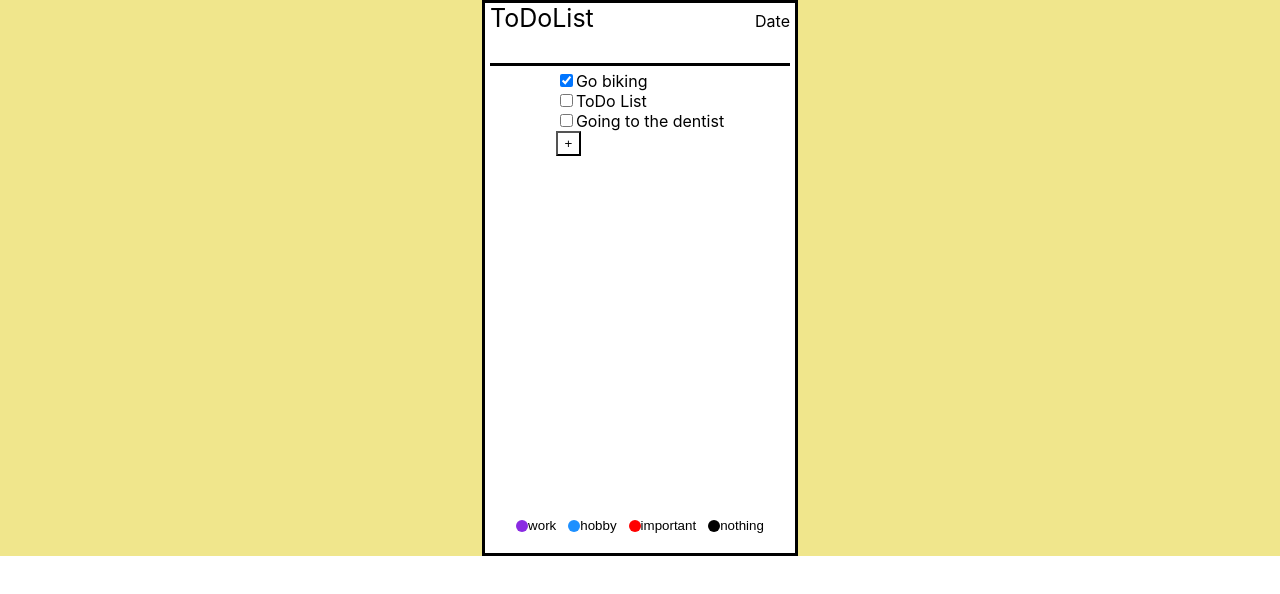
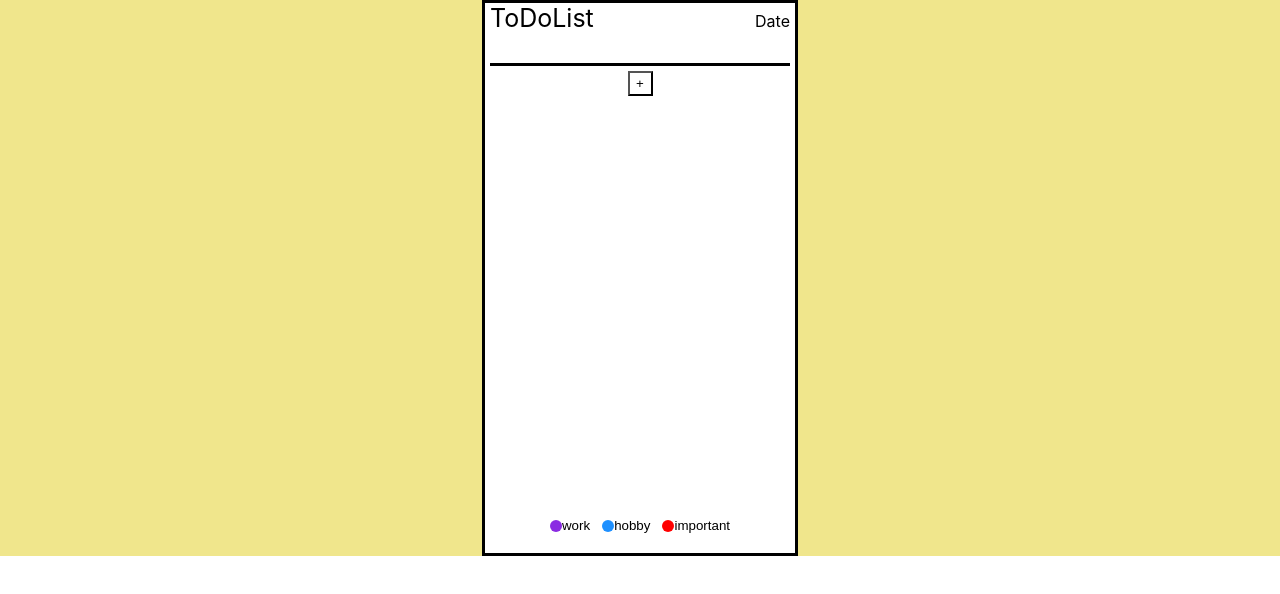
Before and after one commit to Meysam8722/todo, a React (Create React App) app: page / in a window 1280 px wide. Shown: the top 594 px of the page. Built offline with nearby package versions, Linux system fonts and the light colour scheme.

Commit message:
Applying the filters

```diff
--- a/package.json
+++ b/package.json
@@ -4,7 +4,7 @@
   "private": true,
   "dependencies": {
     "@testing-library/jest-dom": "^4.2.4",
-    "@testing-library/react": "^9.3.2",
+    "@testing-library/react": "^11.0.4",
     "@testing-library/user-event": "^7.1.2",
     "react": "^16.13.1",
     "react-dom": "^16.13.1",
--- a/src/ToDo/Subcomponent/ToDoFilter.js
+++ b/src/ToDo/Subcomponent/ToDoFilter.js
@@ -1,7 +1,11 @@
 import React from "react";
 import {ToDoStyles} from "./styles/ToDoStyles";
 
-function ToDoFilter ({toDo, filter}){
+function ToDoFilter ({filter, onChooseFilter}){
+
+    const handleChooseFilter = (item) => {
+        onChooseFilter(item);
+    }
 
 
     const getColor = (item) => {
@@ -21,7 +25,7 @@ function ToDoFilter ({toDo, filter}){
         <div style={ToDoStyles.toDoFilter}>
             {filter.map((item) => {
                 return(
-                    <button style={ToDoStyles.filter}>
+                    <button style={ToDoStyles.filter} onClick={() => handleChooseFilter(item)}>
                         <div style={{...ToDoStyles.circle,...{backgroundColor: getColor(item)}}}>
 
                         </div>
--- a/src/ToDo/Subcomponent/ToDoList.js
+++ b/src/ToDo/Subcomponent/ToDoList.js
@@ -2,18 +2,14 @@ import React from "react";
 import {ToDoStyles} from "./styles/ToDoStyles";
 import ToDoItem from "./ToDoItem";
 
-function ToDoList({toDo, showInputTab, onHandleClick, onChangeCheck}) {
+function ToDoList({toDo, showInputTab, onHandleClick, showCategories}) {
 
-
-    const handleChangeCheck = () => {
-        // onChangeCheck();
-    }
 
     const handleClick = () => {
         onHandleClick();
     }
 
-
+    toDo = toDo.filter((element) => showCategories.includes(element.category));
     return (
         <div style={ToDoStyles.toDoList}>
             {toDo.map((item, index) => {
--- a/src/ToDo/ToDo.js
+++ b/src/ToDo/ToDo.js
@@ -9,49 +9,55 @@ import {ToDoStyles} from "./Subcomponent/styles/ToDoStyles";
 class ToDo extends React.Component {
     constructor(props) {
         super(props);
-        this.handleChange = this.handleChange.bind(this);
+        this.handleChooseFilter = this.handleChooseFilter.bind(this);
         this.handleSubmit = this.handleSubmit.bind(this);
         this.handleClick = this.handleClick.bind(this);
-        this.handleChangeCheck = this.handleChangeCheck.bind(this);
         this.state = {
             toDo: [
+                {name: "ToDo List", category: "work", state: false},
                 {name: "Go biking", category: "hobby", state: true},
-                {name: "ToDo List", category: "work", state: false},
                 {name: "Going to the dentist", category: "important", state: false}
             ],
             showInput: false,
-            filter: ['work', 'hobby', 'important', 'nothing']
+            filter: ['work', 'hobby', 'important'],
+            showFilter: []
         };
     }
 
-    handleChangeCheck() {
-
-    }
-
-    handleChange() {
-
+    handleChooseFilter(item) {
+        let copyOfShowFilter = [...this.state.showFilter];
+        if(copyOfShowFilter.includes(item)){
+            copyOfShowFilter.push(item);
+            copyOfShowFilter = copyOfShowFilter.filter(element => element !== item);
+        }else{
+            copyOfShowFilter.push(item);
+        }
+        this.setState({
+            showFilter: copyOfShowFilter
+        },() => {
+            console.log(this.state.showFilter)
+        });
     }
 
     handleSubmit(item, value) {
         const copyOfToDo = [...this.state.toDo];
         copyOfToDo.push({name: item, category: value, isChecked: false});
-        this.setState((state, props) => ({
+        this.setState({
             toDo: copyOfToDo,
             showInput: !this.state.showInput
-        }),() => {
+        },() => {
             console.log(this.state.toDo)
         });
     }
 
-
     handleClick() {
-        this.setState((state, props) => ({
+        this.setState({
             showInput: !this.state.showInput
-        }));
+        });
     }
 
     render() {
-        const {toDo, showInput, filter} = this.state;
+        const {toDo, showInput, filter, showFilter} = this.state;
         return (
             <div style={ToDoStyles.backGround}>
                 <div style={ToDoStyles.toDo}>
@@ -59,8 +65,8 @@ class ToDo extends React.Component {
                     <div style={ToDoStyles.line}>
 
                     </div>
-                    <ToDoList toDo={toDo} showInputTab={showInput} onHandleClick={this.handleClick}/>
-                    <ToDoFilter filter={filter}/>
+                    <ToDoList toDo={toDo} showInputTab={showInput} showCategories={showFilter} onHandleClick={this.handleClick}/>
+                    <ToDoFilter filter={filter} onChooseFilter={(item) => this.handleChooseFilter(item)}/>
                     <InputToDo filter={filter} isShow={showInput}  onHandleSubmit={(item, value) => this.handleSubmit(item, value)} />
                 </div>
             </div>
```
Also changed, not shown: src/ToDo/Subcomponent/InputToDo.js (+2 -5 lines), 1 other file (tests, documents, lock files or other folders).
